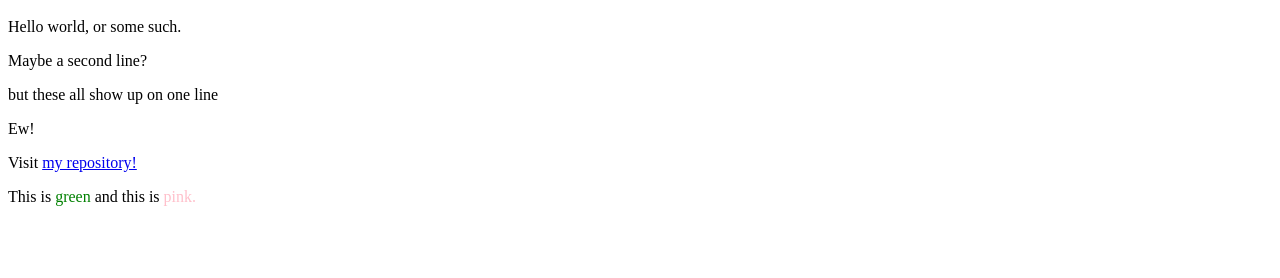
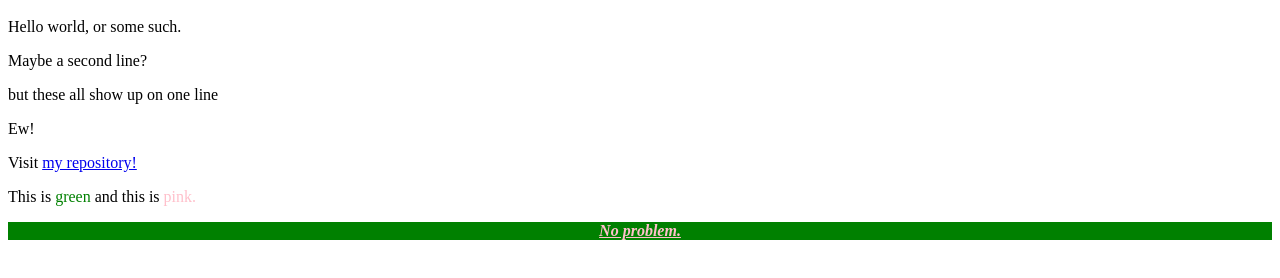
Before and after one commit to Ramiro3110/animated-rotary-phone, a plain HTML site: page index.html in a window 1280 px wide. Shown: the part 48-326 px from the top of the page. Drawn offline with Linux system fonts and the light colour scheme.

Commit message:
Fancy fonts and letters

```diff
--- a/index.html
+++ b/index.html
@@ -23,3 +23,5 @@ and this is
 <span style="color:pink">
   pink.
 </span>
+
+<p style="font-weight:bold;font-style:italic;text-decoration:underline;text-align:center;color:pink;background:green">No problem.</p>
```
